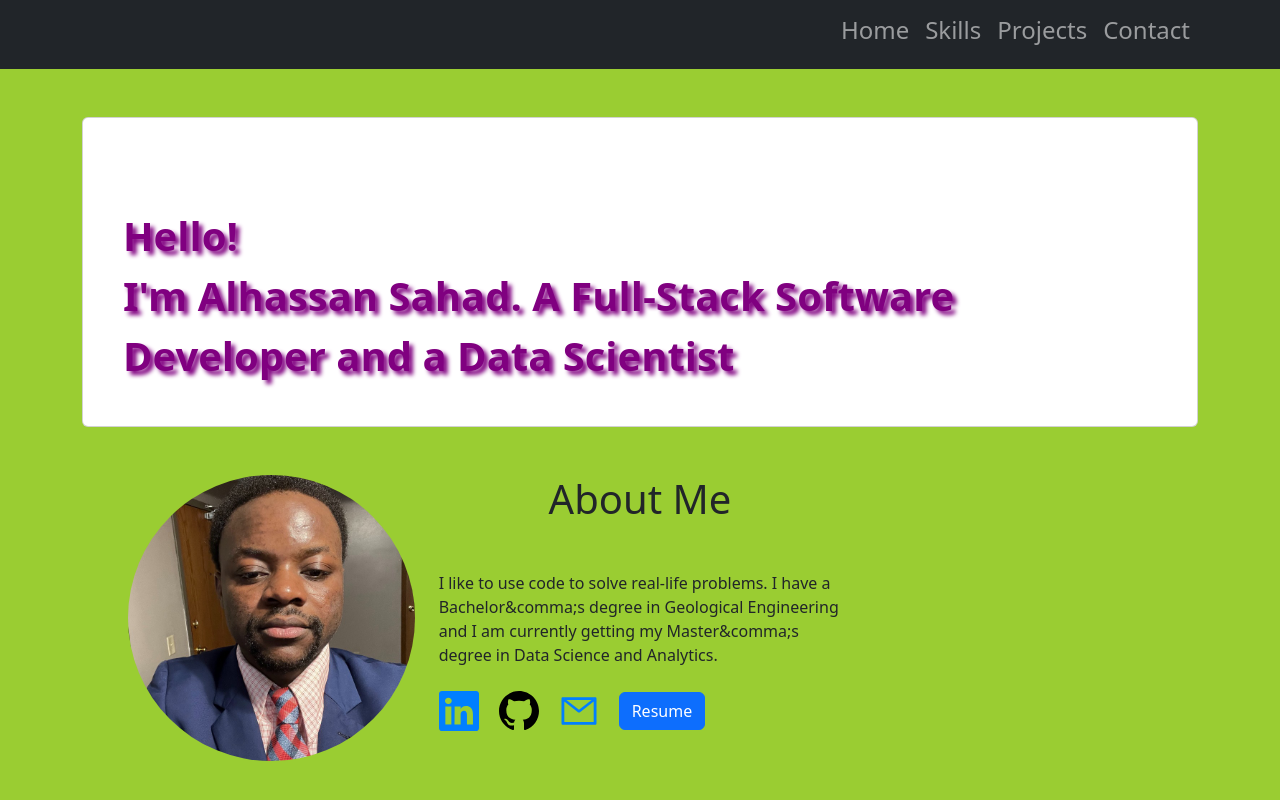
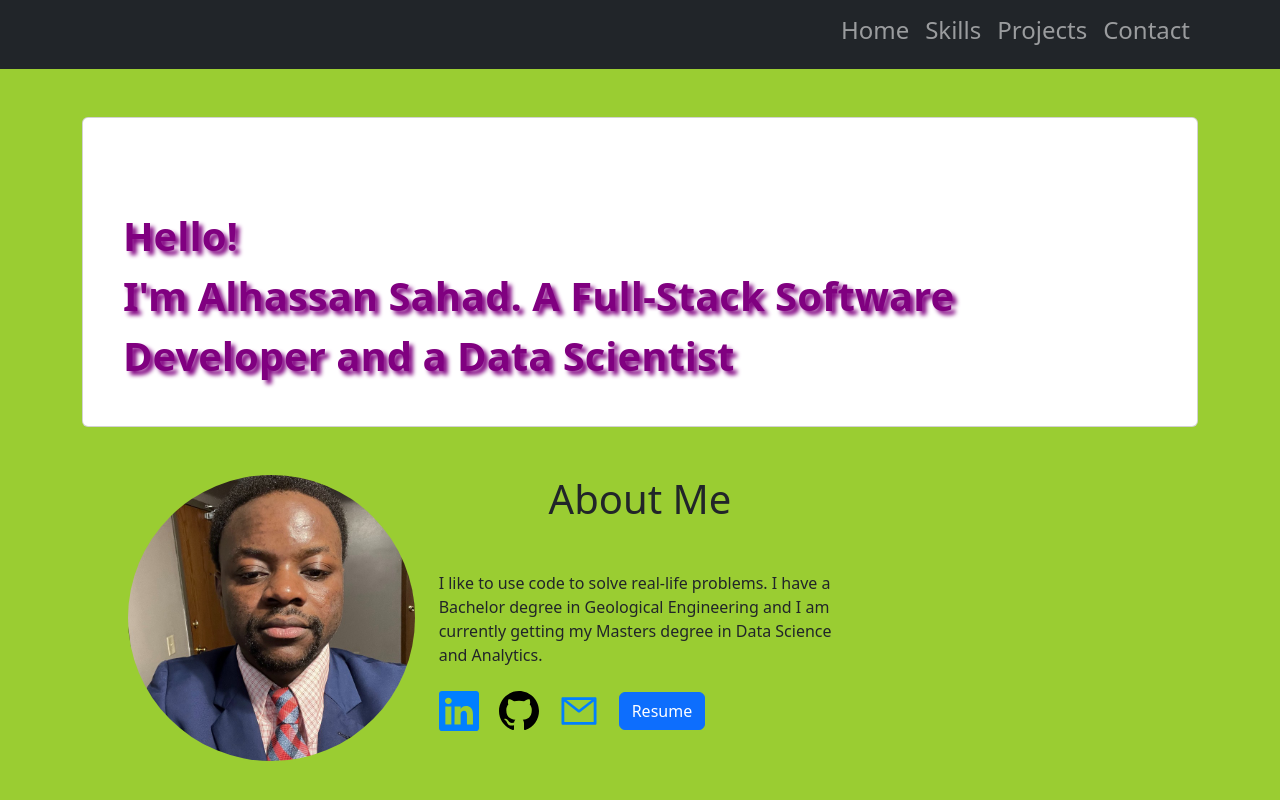
Before and after one commit to asahad/personal-portfolio-website, a React (Vite) app: page / in a window 1280 px wide. Shown: the top 800 px of the page. Built offline with nearby package versions, Linux system fonts and the light colour scheme.

Commit message:
Corrected About Me

```diff
--- a/src/components/AboutMe.jsx
+++ b/src/components/AboutMe.jsx
@@ -29,10 +29,9 @@ const AboutMe = () => {
           <h1 className="mb-5">About Me</h1>
           <div className="about-me" style={{ textAlign: "left" }}>
             <p style={{ margin: "0", padding: "0" }}>
-              I like to use code to solve real-life problems. I have a
-              Bachelor&comma;s degree in Geological Engineering and I am
-              currently getting my Master&comma;s degree in Data Science and
-              Analytics.
+              I like to use code to solve real-life problems. I have a Bachelor
+              degree in Geological Engineering and I am currently getting my
+              Masters degree in Data Science and Analytics.
             </p>
           </div>
           <div className="social-and-resume mt-4" style={{ textAlign: "left" }}>
```
